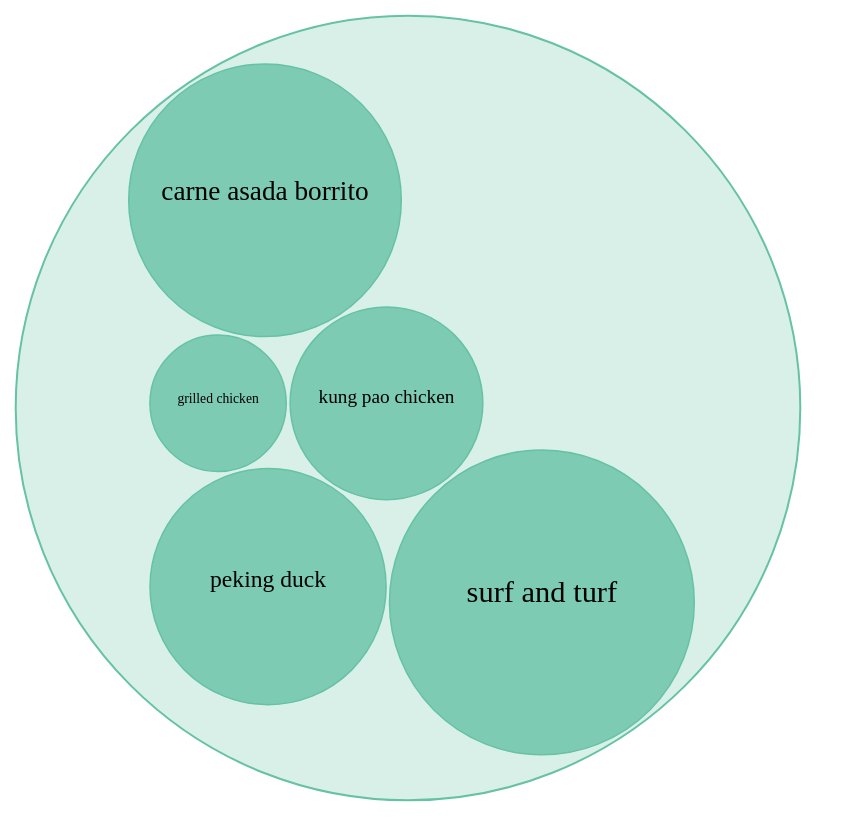
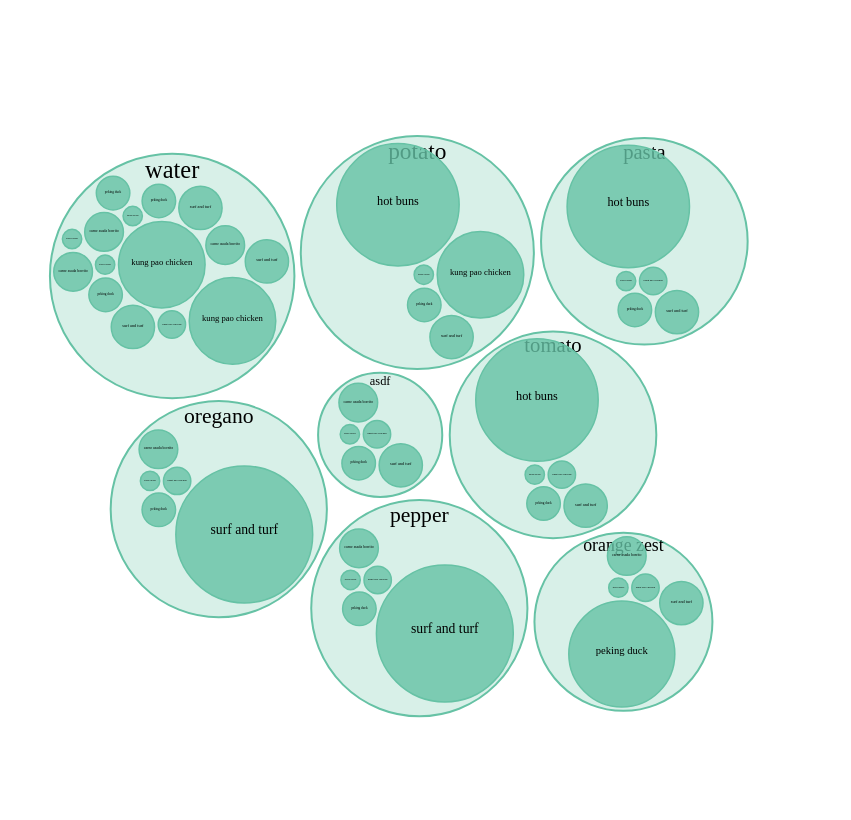
Before and after one commit to rcvalenteai/biovis-finalproj, a plain HTML site: page bubbles2.html in a window 1280 px wide. Shown: the whole page, without its empty margins (0-851 px from the left). Drawn offline with nearby package versions, Linux system fonts and the light colour scheme.

Commit message:
edits for multiple filters
edits to make it work for multiple ingredients. also added a proof that onclick() will work for recipies.

```diff
--- a/bubbles2.html
+++ b/bubbles2.html
@@ -15,15 +15,15 @@
     <body>
         <script src="https://d3js.org/d3.v5.min.js"></script>
         <script>
-            foodNameData = ["grilled chicken", "kung pao chicken", "peking duck", "carne asada borrito", "surf and turf"]
-            foodData = [10, 20, 30, 40, 50]
-            ingredients = ["salt"]
+            foodNameData = [["grilled chicken", "kung pao chicken", "peking duck", "carne asada borrito", "surf and turf"], ["grilled chicken", "kung pao chicken", "peking duck", "hot buns", "surf and turf"], ["grilled chicken", "kung pao chicken", "peking duck", "carne asada borrito", "surf and turf"], ["grilled chicken", "kung pao chicken", "peking duck", "hot buns", "surf and turf"], ["grilled chicken", "kung pao chicken", "peking duck", "carne asada borrito", "surf and turf"], ["grilled chicken", "kung pao chicken", "peking duck", "hot buns", "surf and turf"], ["grilled chicken", "kung pao chicken", "peking duck", "carne asada borrito", "surf and turf"], ["grilled chicken", "kung pao chicken", "peking duck", "carne asada borrito", "surf and turf", "grilled chicken", "kung pao chicken", "peking duck", "carne asada borrito", "surf and turf", "grilled chicken", "kung pao chicken", "peking duck", "carne asada borrito", "surf and turf"]]
+            foodData = [[10, 20, 30, 40, 50], [10, 20, 30, 400, 50], [10, 20, 30, 40, 500], [10, 200, 30, 400, 50], [10, 20, 300, 40, 50], [10, 20, 30, 400, 50], [10, 20, 30, 40, 500], [10, 200, 30, 40, 50, 10, 20, 30, 40, 50, 10, 200, 30, 40, 50]]
+            ingredients = ["asdf", "tomato", "pepper", "potato", "orange zest", "pasta", "oregano", "water"]
 
             svg = d3.select("body").append("svg");
             g = svg.append("g");
 
             pack = d3.pack()
-            .padding(function(d) {
+                .padding(function(d) {
                 return d.height*4;
             });
 
@@ -46,7 +46,7 @@
             ingredientNodes = node.ancestors();
 
             ingredientBubbles = g.selectAll(".ingredient-circle")
-            .data(ingredientNodes[0].children, function(d) {
+                .data(ingredientNodes[0].children, function(d) {
                 return d.data.name;
             });
 
@@ -56,11 +56,27 @@
                 .attr("class", "ingredient-circle")
                 .attr("cx", function(d) { return d.x; })
                 .attr("cy", function(d) { return d.y; })
-                .attr("r",  function(d) { return d.r; })
-                .text(function(d){return d.data.name});
+                .attr("r",  function(d) { return d.r; });
+
+            ingredientBubbles.enter().append("text")
+                .text(function(d) {
+                return d.data.name
+            }).attr("text-anchor", "middle")
+                .attr("dy", function(d) {
+                return d.y - ((4*d.r)/5);
+            }).attr("dx", function(d) {
+                return d.x;
+                //if (((d.data.name).length) < 4) {
+                //    return d.x + (d.r / 2);
+                //} else {
+                //    return d.x + (d.r / ((d.data.name).length)*2.5);
+                //}
+            }).attr("font-size", function(d) {
+                return d.r / 5;
+            }).style("fill", function(d) { return "#000000"; })
 
             recipeBubbles = g.selectAll(".recipe-circle")
-            .data(recipeNodes, function(d) {
+                .data(recipeNodes, function(d) {
                 return d.data.name;
             });
 
@@ -70,11 +86,14 @@
                 .attr("class", "recipe-circle")
                 .attr("cx", function(d) { return d.x; })
                 .attr("cy", function(d) { return d.y; })
-                .attr("r",  function(d) { return d.r; });
+                .attr("r",  function(d) { return d.r; })
+                .on("click", function(d) {
+                    console.log("d.data.name: " + d.data.name)
+                });
 
             recipeBubbles.enter().append("text")
                 .text(function(d) {
-                console.log(d.data.name)
+                //console.log(d.data.name)
                 return d.data.name
             }).attr("text-anchor", "middle")
                 .attr("dy", function(d) {
@@ -88,19 +107,19 @@
             function reformatData(){
                 reformatted = {
                     name: "root",
-                    children: ingredients.map(name => {
+                    children: ingredients.map(function(ingredient_i, j) {
                         return {
-                            name,
-                            children: d3.range(5).map(function(d, i) {
+                            name: ingredients[j],
+                            children: d3.range(foodNameData[j].length).map(function(d, i) {
                                 return {
-                                    name: foodNameData[i],
-                                    value: foodData[i]
+                                    name: foodNameData[j][i],
+                                    value: foodData[j][i]
                                 }
                             })
                         }
                     })
                 };
-                console.log(reformatted)
+                //console.log(reformatted)
                 return reformatted
             }
         </script>
```
